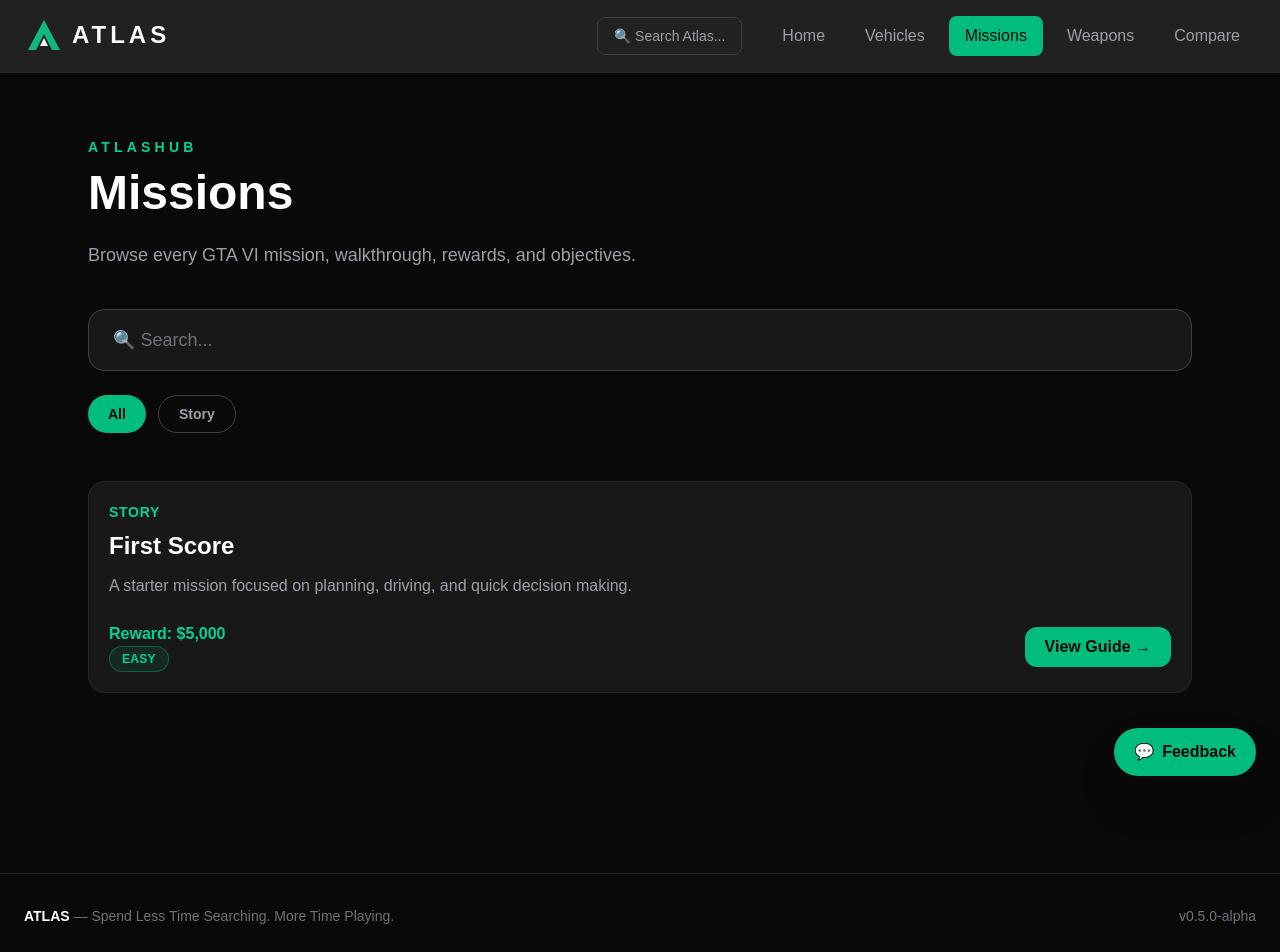
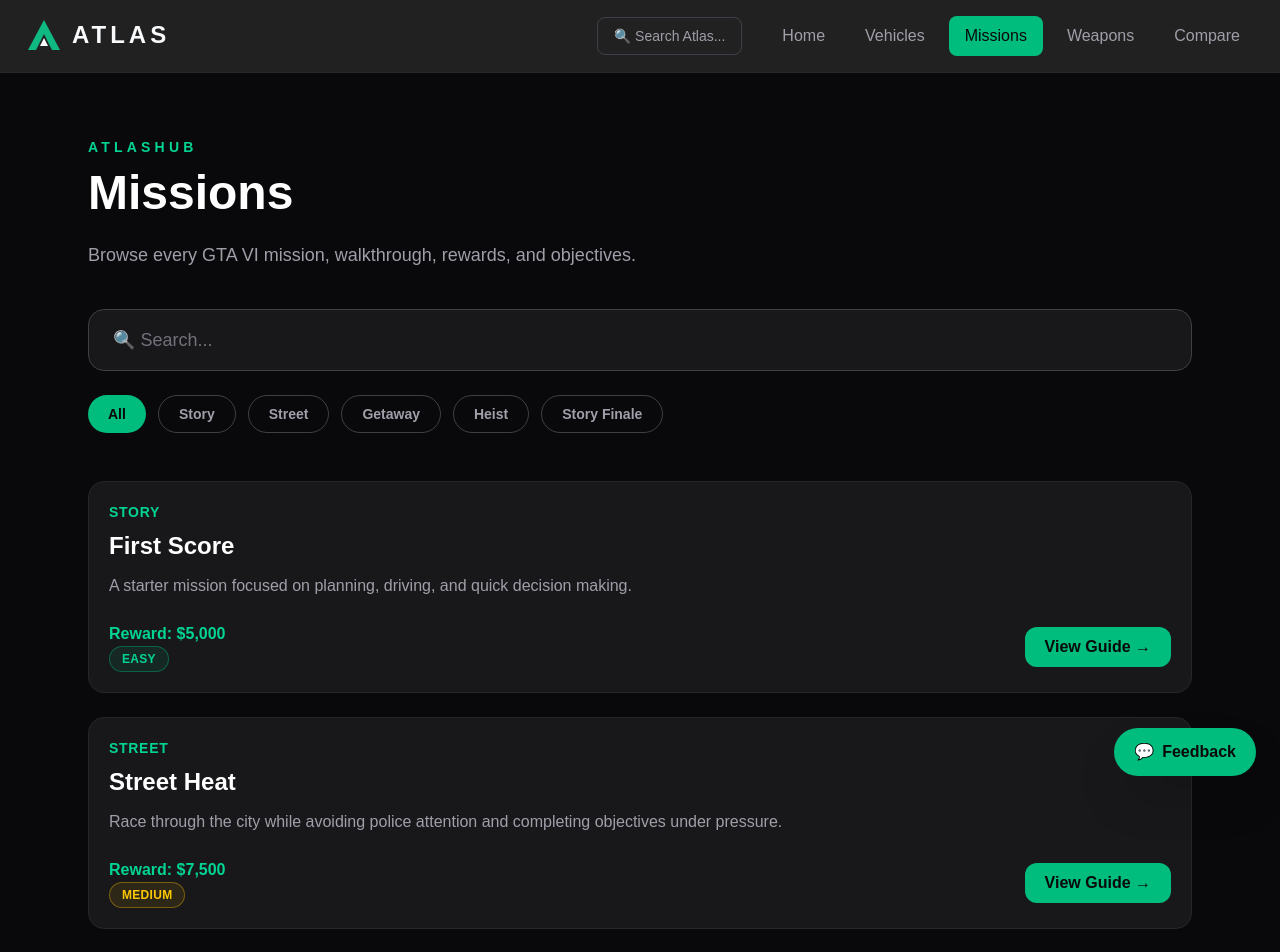
Before and after one commit to dowens0726-ui/atlashub, a Next.js app: page /missions in a window 1280 px wide. Shown: the top 952 px of the page. Built offline with nearby package versions, Linux system fonts and the light colour scheme.

Commit message:
Move project docs and add architecture guide

```diff
--- a/app/DECISIONS.md
+++ /dev/null
@@ -1,7 +0,0 @@
-# Architecture Decisions
-
-## Data-first architecture
-Atlas starts with TypeScript data files before adding a database or CMS.
-
-## Reusable components
-Components should support future games, not only GTA VI.
--- a/app/PROJECT.md
+++ /dev/null
@@ -1,62 +0,0 @@
-# AtlasHub
-
-## Mission
-Spend Less Time Searching. More Time Playing.
-
-## Vision
-AtlasHub is a modern gaming companion platform starting with GTA VI and expanding into other major games.
-
-## Current Product
-GTA VI Companion
-
-## Current Version
-Atlas Beta v0.9
-
-## Tech Stack
-- Next.js 16
-- React
-- TypeScript
-- Tailwind CSS
-- Vercel
-- GitHub
-
-## Core Principles
-- Fast
-- Premium
-- Clean
-- Mobile-first
-- No clutter
-- No unnecessary clicks
-- Data first, UI second
-- Reusable components
-- Build for scale
-
-## Current Sprint
-Sprint 1.3 — Mission Hub
-
-## Sprint Goal
-Make missions feel complete, useful, and premium.
-
-## Active Priorities
-1. Improve mission data model
-2. Build mission detail pages
-3. Add Atlas Tips
-4. Add recommended vehicles
-5. Add recommended weapons
-6. Add related missions
-
-## Folder Structure
-- app/
-- components/
-- data/
-- hooks/
-- lib/
-- types/
-
-## Development Rules
-- Never rewrite good code
-- Extend existing architecture
-- Keep components reusable
-- Keep mobile equal to desktop
-- Avoid unnecessary complexity
-- Every feature must save the player time
--- a/app/ROADMAP.md
+++ /dev/null
@@ -1,16 +0,0 @@
-# AtlasHub Roadmap
-
-## Sprint 1.3
-Mission Hub
-
-## Sprint 1.4
-Global Search 2.0
-
-## Sprint 1.5
-Interactive Map MVP
-
-## Sprint 2.0
-User Progress
-
-## Future
-Multi-game expansion.
--- a/app/SPRINTS.md
+++ /dev/null
@@ -1 +0,0 @@
-SPRINTS.md
--- /dev/null
+++ b/app/data/index.ts
@@ -0,0 +1,3 @@
+export { missions } from "./missions";
+export { vehicles } from "./vehicles";
+export { weapons } from "./weapons";
--- a/app/data/missions.ts
+++ b/app/data/missions.ts
@@ -22,4 +22,92 @@
     image: "/images/missions/first-score.jpg",
     featured: true,
   },
+
+  {
+    slug: "street-heat",
+    title: "Street Heat",
+    description:
+      "Race through the city while avoiding police attention and completing objectives under pressure.",
+    reward: "$7,500",
+    difficulty: "Medium",
+    category: "Street",
+    estimatedTime: "15–20 min",
+    recommendedVehicle: "pegassi-zentorno",
+    recommendedWeapon: "smg",
+    unlocks: ["Street Racing Contacts"],
+    atlasTips: [
+      "Use a vehicle with strong acceleration.",
+      "Plan your escape before starting.",
+      "Stay off the main roads when wanted.",
+    ],
+    relatedMissions: ["first-score", "clean-getaway"],
+    image: "/images/missions/street-heat.jpg",
+    featured: true,
+  },
+
+  {
+    slug: "clean-getaway",
+    title: "Clean Getaway",
+    description:
+      "Lose the police and safely deliver the target vehicle without unnecessary damage.",
+    reward: "$6,250",
+    difficulty: "Medium",
+    category: "Getaway",
+    estimatedTime: "12–18 min",
+    recommendedVehicle: "bravado-buffalo",
+    recommendedWeapon: "pistol",
+    unlocks: ["Garage Access"],
+    atlasTips: [
+      "Breaking line of sight is more important than speed.",
+      "Use alleys and tunnels whenever possible.",
+      "Avoid unnecessary firefights.",
+    ],
+    relatedMissions: ["first-score", "street-heat"],
+    image: "/images/missions/clean-getaway.jpg",
+    featured: false,
+  },
+
+  {
+    slug: "high-stakes",
+    title: "High Stakes",
+    description:
+      "Infiltrate a guarded location, recover valuable cargo, and escape before reinforcements arrive.",
+    reward: "$15,000",
+    difficulty: "Hard",
+    category: "Heist",
+    estimatedTime: "25–35 min",
+    recommendedVehicle: "insurgent",
+    recommendedWeapon: "carbine-rifle",
+    unlocks: ["Advanced Contracts"],
+    atlasTips: [
+      "Bring body armor.",
+      "Coordinate your entry and exit.",
+      "Conserve ammunition for the final encounter.",
+    ],
+    relatedMissions: ["street-heat", "clean-getaway"],
+    image: "/images/missions/high-stakes.jpg",
+    featured: true,
+  },
+
+  {
+    slug: "final-stand",
+    title: "Final Stand",
+    description:
+      "Defend your position against multiple waves of enemies before making a final escape.",
+    reward: "$20,000",
+    difficulty: "Extreme",
+    category: "Story Finale",
+    estimatedTime: "30–45 min",
+    recommendedVehicle: "insurgent",
+    recommendedWeapon: "combat-mg",
+    unlocks: ["Endgame Content"],
+    atlasTips: [
+      "Use cover constantly.",
+      "Prioritize armored enemies first.",
+      "Save explosives for the last wave.",
+    ],
+    relatedMissions: ["high-stakes"],
+    image: "/images/missions/final-stand.jpg",
+    featured: true,
+  },
 ];
--- /dev/null
+++ b/app/missions/index.ts
@@ -0,0 +1,4 @@
+export { default as MissionStats } from "./MissionStats";
+export { default as AtlasTips } from "./AtlasTips";
+export { default as MissionUnlocks } from "./MissionUnlocks";
+export { default as RelatedMissions } from "./RelatedMissions";
--- /dev/null
+++ b/app/types/index.ts
@@ -0,0 +1,3 @@
+export type { Mission } from "./mission";
+export type { Vehicle } from "./vehicle";
+export type { Weapon } from "./weapon";
```
Also changed, not shown: app/missions/AtlasTips.tsx (renamed from app/components/AtlasTips.tsx), app/missions/MissionStats.tsx (renamed from app/components/MissionStats.tsx), app/missions/MissionUnlocks.tsx (renamed from app/components/MissionUnlocks.tsx), app/missions/RelatedMissions.tsx (renamed from app/components/RelatedMissions.tsx), 5 other files (tests, documents, lock files or other folders).
